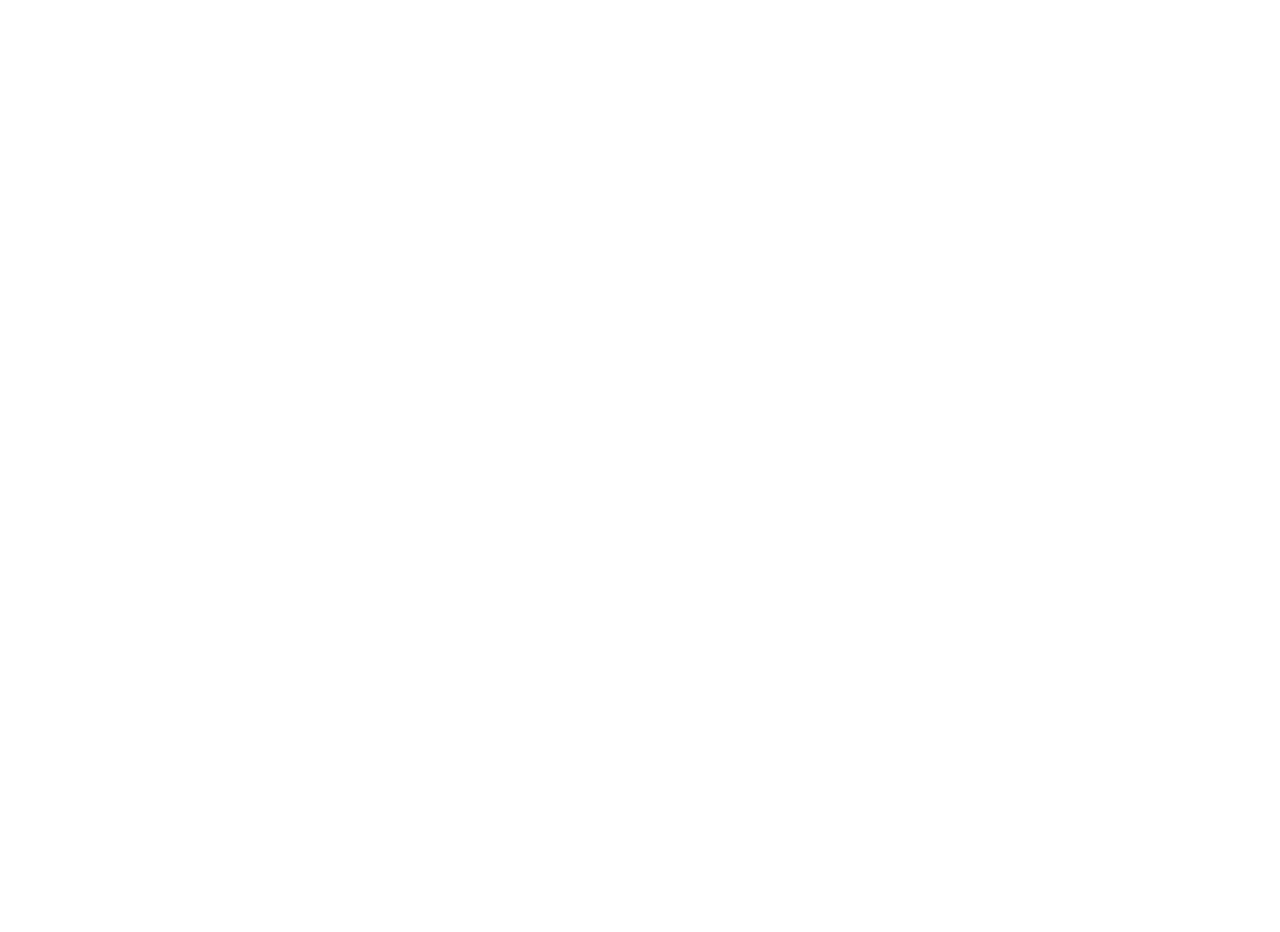
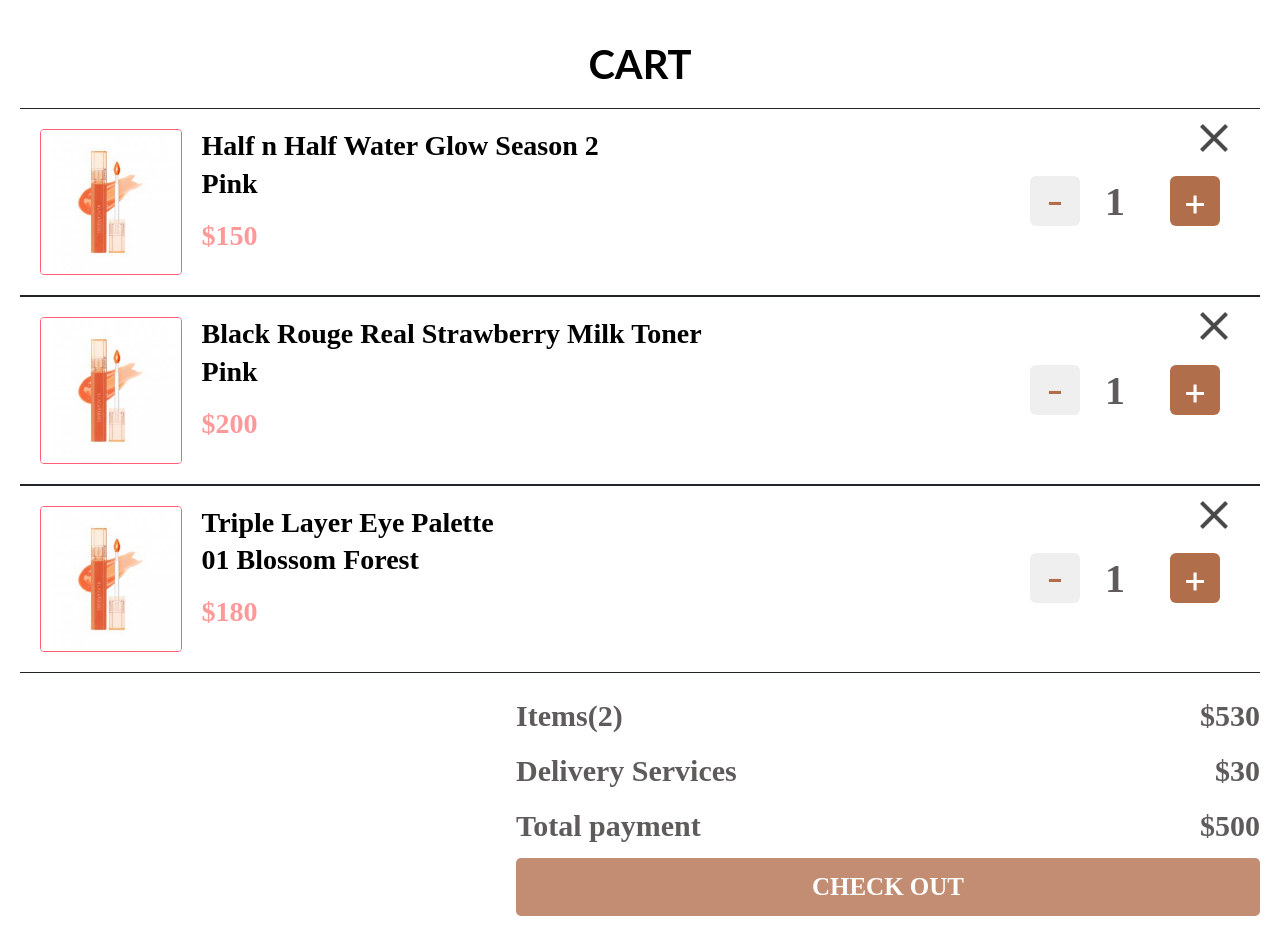
Before and after one commit to lethianhthu158/WEBDACN, a React (Create React App) app: page /cart-page in a window 1280 px wide. Before the commit this address had no page. Shown: the part 160-1092 px from the top of the page. Before the commit the page ends 800 px from the top, so only its background shows below. Built offline with nearby package versions, Linux system fonts and the light colour scheme.

Commit message:
Cart-Page-UI

```diff
--- a/src/App.js
+++ b/src/App.js
@@ -8,7 +8,7 @@
 import ProductDetail from "./containers/Product-Detail/ProductDetail";
 import axios from "axios";
 import ProductPage from "./containers/ProductPage/ProductPage";
-
+import CartPage from "./containers/CartPage/CartPage";
 // import { ProductLayout } from './components/productlayout';
 
 function App() {
@@ -22,6 +22,7 @@
       <Route path="/about-us" element={<AboutUs />} />
       <Route path="/product-detail" element={<ProductDetail />} />
       <Route path="/product" element={<ProductPage/>}/>
+      <Route path="/cart-page" element={<CartPage />} />
     </Routes>
   );
 }
--- /dev/null
+++ b/src/components/CardComplete/CardComplete.css
@@ -0,0 +1,75 @@
+.container-cardcomplete {
+    display: flex;
+    padding: 20px 40px 20px 20px;
+    border-top: 0.3px solid;
+    border-bottom: 0.3px solid;
+    align-items: center;
+    justify-content: space-between;
+    position: relative;
+  }
+
+  .cardcomplete-left {
+    width: 60%;
+    display: flex;
+  }
+
+  .productcard-image {
+    width: 20%;
+    border: 0.3px solid #ff6079;
+    border-radius: 4px;
+    margin-right: 20px;
+    max-height: 100%;
+  }
+
+  .productcomplete-content {
+    font-family: "Nunito";
+    font-style: normal;
+    font-weight: 700;
+    font-size: 28px;
+    color: #000000;
+    margin: 0;
+  }
+
+  .productcomplete-content:nth-child(2) {
+    margin-bottom: 10px;
+  }
+
+  .productcomplete-price {
+    color: rgba(255, 109, 109, 0.7);
+  }
+
+  .btn-delete {
+    padding: 0;
+    width: 50px;
+    height: 50px;
+    outline: none;
+    border: none;
+    background: transparent;
+    position: absolute;
+    right: 20px;
+    top: 5px;
+  }
+
+  .icon-delete {
+    width: 50px;
+  }
+
+  @media screen and (max-width: 768px) {
+    .container-cardcomplete {
+      flex-direction: column;
+      align-items: flex-start;
+    }
+
+    .cardcomplete-left {
+      width: 100%;
+      margin-bottom: 20px;
+    }
+
+    .btn-delete {
+      width: 30px;
+    }
+
+    .icon-delete {
+      width: 30px;
+    }
+  }
--- /dev/null
+++ b/src/components/CardComplete/CardComplete.jsx
@@ -0,0 +1,47 @@
+import "./CardComplete.css";
+import deleteIcon from "../../assets/delete-btn.png";
+import { useState } from "react";
+
+const CardComplete = ({ title, colorProduct, price, imgProduct }) => {
+  const [countProduct, setCountProduct] = useState(1);
+
+  return (
+    <div className="container-cardcomplete">
+      <div className="cardcomplete-left">
+        <img className="productcard-image" src={imgProduct} alt="product"></img>
+        <div className="productcomplete-desc">
+          <h6 className="productcomplete-content">{title}</h6>
+          <p className="productcomplete-content">{colorProduct}</p>
+          <p className="productcomplete-content productcomplete-price">
+            {price}
+          </p>
+        </div>
+      </div>
+      <div className="cardcomplete-right">
+        <button
+          onClick={() => setCountProduct(countProduct - 1)}
+          className="btn-count decrease"
+          disabled={countProduct === 1}
+        >
+          -
+        </button>
+        <input
+          className="number-count"
+          type="text"
+          value={countProduct}
+        ></input>
+        <button
+          onClick={() => setCountProduct(countProduct + 1)}
+          className="btn-count increase"
+        >
+          +
+        </button>
+      </div>
+      <button className="btn-delete">
+        <img className="icon-delete" src={deleteIcon} alt="delete icon"></img>
+      </button>
+    </div>
+  );
+};
+
+export default CardComplete;
--- /dev/null
+++ b/src/components/CheckOutSection/CheckOutSection.css
@@ -0,0 +1,34 @@
+.checkout-content {
+    display: flex;
+    justify-content: space-between;
+  }
+
+  .checkout-content {
+    margin-bottom: 10px;
+  }
+
+  .checkout-desc {
+    font-family: "Nunito";
+    font-style: normal;
+    font-weight: 700;
+    color: #5f5b5b;
+    font-size: 30px;
+  }
+
+  .checkout-button {
+    width: 100%;
+    border: none;
+    outline: none;
+    padding: 10px;
+    background: rgba(177, 110, 75, 0.78);
+    border-radius: 5px;
+    color: #fff;
+    font-family: "Nunito";
+    font-style: normal;
+    font-weight: 700;
+    font-size: 25px;
+  }
+
+  .list-checkout {
+    width: 60%;
+  }
--- /dev/null
+++ b/src/components/CheckOutSection/CheckOutSection.jsx
@@ -0,0 +1,34 @@
+import "./CheckOutSection.css";
+
+const CheckOutSection = ({
+  priceItems,
+  priceDelivery,
+  priceTotal,
+  ...props
+}) => {
+  return (
+    <div className="container-checkoutSection" {...props}>
+      <ul className="list-checkout">
+        <li className="checkout-content">
+          <p className="checkout-desc">
+            Items<span>(2)</span>
+          </p>
+          <p className="checkout-desc">{priceItems}</p>
+        </li>
+        <li className="checkout-content">
+          <p className="checkout-desc">Delivery Services</p>
+          <p className="checkout-desc">{priceDelivery}</p>
+        </li>
+        <li className="checkout-content">
+          <p className="checkout-desc">Total payment</p>
+          <p className="checkout-desc">{priceTotal}</p>
+        </li>
+        <li className="wrap-checkout-button">
+          <button className="checkout-button">CHECK OUT</button>
+        </li>
+      </ul>
+    </div>
+  );
+};
+
+export default CheckOutSection;
--- a/src/components/header/header.jsx
+++ b/src/components/header/header.jsx
@@ -44,9 +44,10 @@
           <button className="IconButton heartButton">
             <i class="icon fas fa-heart"></i>
           </button>
+          <Link to="/cart-page">
           <button className="IconButton cartButton">
             <i class="icon fas fa-shopping-cart"></i>
-          </button>
+          </button></Link>
           {localStorage.getItem('fullname') ?
             (<button
               className="RegisterButton"
--- /dev/null
+++ b/src/containers/CartPage/CartPage.css
@@ -0,0 +1,23 @@
+.cartpage-title {
+    text-align: center;
+    font-family: "Lato";
+    font-style: normal;
+    font-weight: 700;
+    color: #000;
+    font-size: 40px;
+    margin-bottom: 20px;
+  }
+
+  .container-cartpage {
+    padding: 200px 20px 0;
+  }
+
+  .wrap-listcard {
+    margin-bottom: 20px;
+  }
+
+  .cartpage-checkout {
+    display: flex;
+    flex-direction: column;
+    align-items: flex-end;
+  }
--- /dev/null
+++ b/src/containers/CartPage/CartPage.jsx
@@ -0,0 +1,55 @@
+import "./CartPage.css";
+import Header from "../../components/header/header";
+import CardComplete from "../../components/CardComplete/CardComplete";
+import CheckOutSection from "../../components/CheckOutSection/CheckOutSection";
+import Product from "../../assets/product.png";
+
+const dataExample = [
+  {
+    title: "Half n Half Water Glow Season 2",
+    colorProduct: "Pink",
+    price: "$150",
+    product: Product,
+  },
+  {
+    title: "Black Rouge Real Strawberry Milk Toner",
+    colorProduct: "Pink",
+    price: "$200",
+    product: Product,
+  },
+  {
+    title: "Triple Layer Eye Palette",
+    colorProduct: "01 Blossom Forest",
+    price: "$180",
+    product: Product,
+  },
+];
+
+const CartPage = () => {
+  return (
+    <>
+      <Header />
+      <div className="container-cartpage">
+        <h2 className="cartpage-title">CART</h2>
+        <div className="wrap-listcard">
+          {dataExample.map((item) => (
+            <CardComplete
+              title={item.title}
+              colorProduct={item.colorProduct}
+              price={item.price}
+              imgProduct={Product}
+            />
+          ))}
+        </div>
+        <CheckOutSection
+          className="cartpage-checkout"
+          priceItems="$530"
+          priceDelivery="$30"
+          priceTotal="$500"
+        />
+      </div>
+    </>
+  );
+};
+
+export default CartPage;
```
Also changed, not shown: package.json (+6 -1 lines), src/assets/delete-btn.png (added), 1 other file (tests, documents, lock files or other folders).
